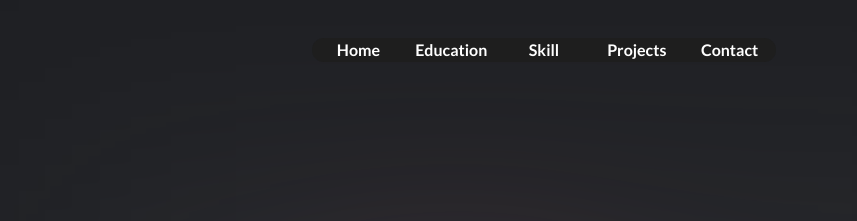
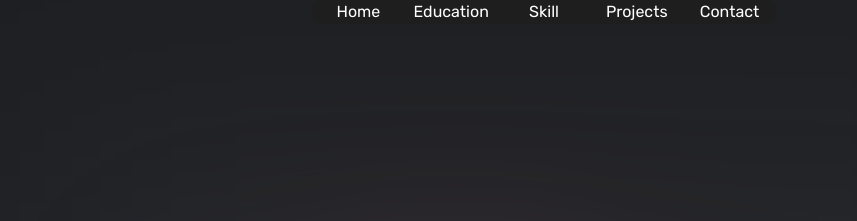
Before and after one commit to Ahmed-Rashid200307/PORTFOLIO, a website: page HSection/index.html in a window 1280 px wide. Shown: the top 221 px of the page, without its empty margins (96-953 px from the left). Drawn offline with Linux system fonts and the light colour scheme.

Commit message:
removed iframe

```diff
--- a/HSection/index.html
+++ b/HSection/index.html
@@ -27,7 +27,15 @@
       <div class="shape-blob six"></div>
     </div>
     <div class=" hero intro-heading">
-      <iframe class="navbar" src="../Header/Navbar.html"></iframe>
+      <div class="px-70 py-3">
+        <div class="flex items-center rounded-full justify-around bg-[#1e1e1e] backdrop-filter-[blur(20px)] text-white ">
+          <button class="flex-1">Home</button>
+          <button class="flex-1">Education</button>
+          <button class="flex-1">Skill</button>
+          <button class="flex-1">Projects</button>
+          <button class="flex-1">Contact</button>
+        </div>
+      </div>
       <div class="intro-image flex flex-wrap justify-between">
         <div class="text">
           <h6 class="text-white ">INTRODUCTION</h6>
```
